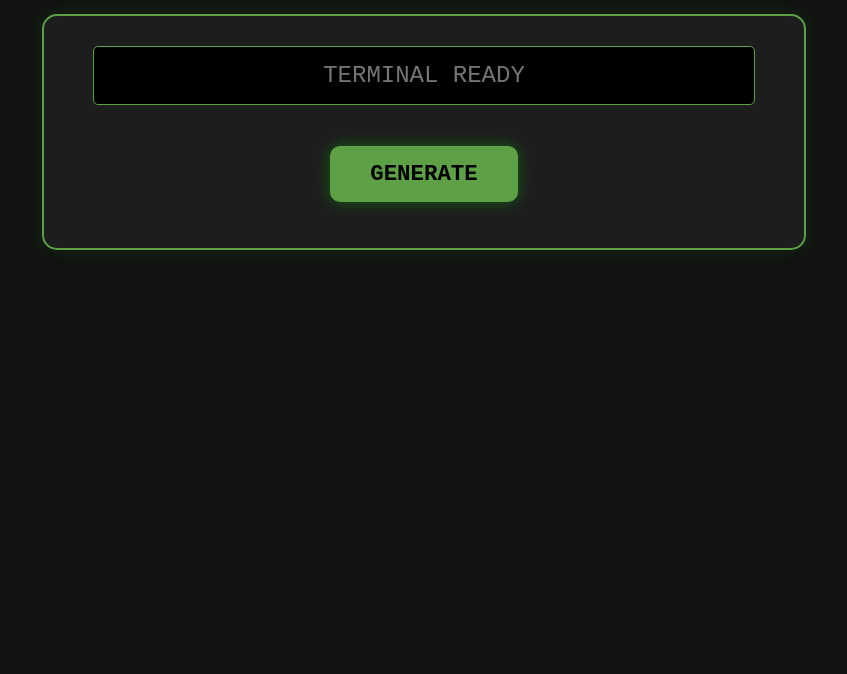
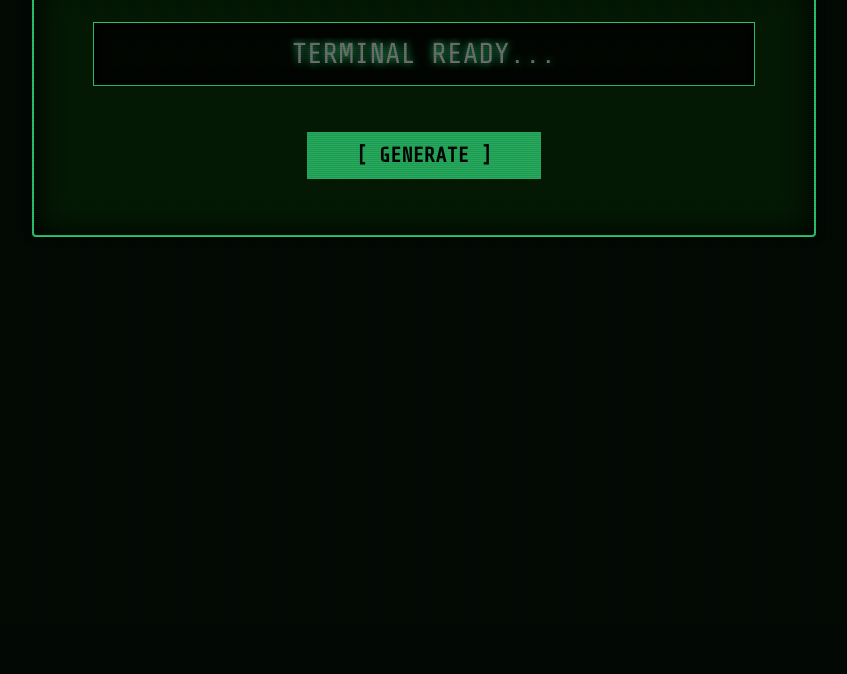
Before and after one commit to FOffline/FOnline-o-matic, a plain HTML site: page index.htm in a window 1280 px wide. Shown: the part 176-850 px from the top of the page, without its empty margins (216-1063 px from the left). Before the commit the page ends 800 px from the top, so only its background shows below. Drawn offline with nearby package versions, Linux system fonts and the light colour scheme.

Commit message:
Update index.htm

```diff
--- a/index.htm
+++ b/index.htm
@@ -3,71 +3,149 @@
 <head>
   <meta http-equiv="content-type" content="text/html; charset=utf-8">
   <title>FOnline-o-matic</title>
+
+  <link rel="preconnect" href="https://fonts.googleapis.com">
+  <link rel="preconnect" href="https://fonts.gstatic.com" crossorigin>
+  <link href="https://fonts.googleapis.com/css2?family=Share+Tech+Mono&display=swap" rel="stylesheet">
+
   <style type="text/css">
+    :root {
+      /* Slime Green Palette - Darker & Softer */
+      --pip-green: #2ecc71;      /* Softer Phosphor Green */
+      --pip-green-dim: #051a05;  /* Deep dark green for backgrounds */
+      --pip-green-glow: rgba(46, 204, 113, 0.2);
+      --pip-bg: #020804;         /* Very dark green-black */
+    }
+
     body {
-      background: #121212;
-      color: #5DA046;
-      font-family: 'Courier New', Courier, monospace;
+      background-color: var(--pip-bg);
+      color: var(--pip-green);
+      font-family: 'Share Tech Mono', monospace;
       display: flex;
       flex-direction: column;
       align-items: center;
       padding-top: 50px;
+      overflow: hidden;
+      margin: 0;
+      height: 100vh;
+    }
+
+    /* CRT Overlay Layer */
+    body::before {
+      content: " ";
+      display: block;
+      position: absolute;
+      top: 0; left: 0; bottom: 0; right: 0;
+      background: linear-gradient(rgba(18, 16, 16, 0) 50%, rgba(0, 0, 0, 0.1) 50%),
+                  linear-gradient(90deg, rgba(255, 0, 0, 0.02), rgba(0, 255, 0, 0.01), rgba(0, 0, 255, 0.02));
+      z-index: 2;
+      background-size: 100% 2px, 3px 100%;
+      pointer-events: none;
+    }
+
+    /* Subtle Scanline Animation */
+    body::after {
+      content: " ";
+      display: block;
+      position: absolute;
+      top: 0; left: 0; bottom: 0; right: 0;
+      background: rgba(18, 16, 16, 0.03);
+      opacity: 0;
+      z-index: 2;
+      pointer-events: none;
+      animation: flicker 0.15s infinite;
     }
 
     header h1 {
       font-weight: bold;
-      font-style: italic;
+      text-transform: uppercase;
       text-align: center;
-      text-shadow: 0px 0px 10px #5DA046;
-      font-size: 3.5em;
-      margin-bottom: 30px;
+      text-shadow: 0 0 5px var(--pip-green);
+      font-size: 3em;
+      margin-bottom: 20px;
+      letter-spacing: 4px;
+      opacity: 0.9;
     }
 
     section {
-      background: rgba(30, 30, 30, 0.9);
-      border: 2px solid #5DA046;
-      padding: 30px;
-      border-radius: 15px;
+      background: var(--pip-green-dim);
+      border: 2px solid var(--pip-green);
+      padding: 40px;
+      border-radius: 4px;
       width: 700px;
       text-align: center;
-      box-shadow: 0px 0px 20px rgba(0, 255, 0, 0.1);
+      box-shadow: inset 0 0 30px #000, 0 0 10px rgba(0, 0, 0, 0.5);
+      position: relative;
+      z-index: 1;
+      /* Subtle breathing animation instead of harsh flicker */
+      animation: breathe 4s ease-in-out infinite;
+    }
+
+    @keyframes breathe {
+      0%, 100% { opacity: 0.95; }
+      50% { opacity: 1; }
     }
 
     #faction_text {
-      background: #000000;
-      border: 1px solid #5DA046;
-      border-radius: 5px;
-      color: #00FF00;
-      font-family: 'Courier New', Courier, monospace;
-      /* Adjusted font-size here */
-      font-size: 1.5em;
+      background: #000500;
+      border: 1px solid var(--pip-green);
+      color: var(--pip-green);
+      font-family: 'Share Tech Mono', monospace;
+      font-size: 1.8em;
       width: 90%;
       padding: 15px;
-      margin-bottom: 25px;
+      margin-bottom: 30px;
       text-align: center;
+      text-transform: uppercase;
+      outline: none;
+      box-shadow: inset 0 0 15px #000;
+      text-shadow: 0 0 8px var(--pip-green);
     }
 
     #generate_button {
-      /* Adjusted font-size here */
-      font-size: 1.4em;
-      font-family: 'Courier New', Courier, monospace;
+      font-size: 1.3em;
+      font-family: 'Share Tech Mono', monospace;
       font-weight: bold;
       color: #000;
-      background-color: #5DA046;
+      background-color: var(--pip-green);
       border: none;
-      padding: 15px 40px;
-      border-radius: 10px;
+      padding: 12px 50px;
       cursor: pointer;
-      box-shadow: 0px 0px 15px rgba(0, 255, 0, 0.3);
+      text-transform: uppercase;
+      transition: all 0.2s;
+      opacity: 0.85;
     }
 
     #generate_button:hover {
-      background-color: #00FF00;
-      box-shadow: 0px 0px 25px rgba(0, 255, 0, 0.6);
+      opacity: 1;
+      box-shadow: 0 0 20px var(--pip-green);
+      transform: translateY(-1px);
+    }
+
+    #generate_button:active {
+      transform: translateY(1px);
     }
 
     .data-lists {
       display: none;
+    }
+
+    /* Moving scanline bar */
+    .scanline {
+      width: 100%;
+      height: 100px;
+      z-index: 3;
+      background: linear-gradient(0deg, rgba(0, 0, 0, 0) 0%, rgba(46, 204, 113, 0.05) 50%, rgba(0, 0, 0, 0) 100%);
+      opacity: 0.1;
+      position: absolute;
+      bottom: 100%;
+      animation: scanline 8s linear infinite;
+    }
+
+    @keyframes scanline {
+      0% { bottom: 100%; }
+      80% { bottom: 100%; }
+      100% { bottom: -100px; }
     }
   </style>
 
@@ -75,21 +153,22 @@
     function generateFaction() {
       var list = document.getElementById("Names");
       var randomName = list.options[Math.floor(Math.random() * list.options.length)].text;
-
       document.getElementById("faction_text").value = "FOnline: " + randomName;
     }
   </script>
 </head>
 <body>
 
+  <div class="scanline"></div>
+
   <header>
     <h1>FOnline-o-matic</h1>
   </header>
 
   <section>
-    <input id="faction_text" type="text" readonly placeholder="TERMINAL READY">
+    <input id="faction_text" type="text" readonly placeholder="TERMINAL READY...">
     <p>
-      <button id="generate_button" type="button" onclick="generateFaction()">GENERATE</button>
+      <button id="generate_button" type="button" onclick="generateFaction()">[ GENERATE ]</button>
     </p>
   </section>
 
@@ -103,9 +182,10 @@
       <option>Genesis</option><option>Wasteland Warfare</option><option>Call of the Vault</option><option>Shadow of the Enclave</option>
       <option>Anarchy</option><option>Return of the Chosen One</option><option>Reborn</option><option>Revolution</option>
       <option>New Beginnings</option><option>Loot Heaven</option><option>Warzone</option><option>Scorched Earth</option>
-	  <option>Last Hope</option><option>Shoot & Loot</option><option>Torment</option><option>Wild West</option>
-	  <option>True Wasteland</option><option>2238 Redux</option><option>Desert Warfare</option><option>Raiderland</option>
-	  <option>Harsh Wasteland</option><option>Age of Warlords</option><option>Project Mayhem</option><option>Desolation</option>
+      <option>Last Hope</option><option>Shoot & Loot</option><option>Torment</option><option>Wild West</option>
+      <option>True Wasteland</option><option>2238 Redux</option><option>Desert Warfare</option><option>Raiderland</option>
+      <option>Harsh Wasteland</option><option>Age of Warlords</option><option>Project Mayhem</option><option>Desolation</option><option>Cheekie Breekie</option><option>Desolated California</option><option>Revival</option><option>Banditland</option>
+      <option>Wasteland Conquest</option><option>Aftertimes Mk2</option><option>New Hope</option><option>Another Reloaded clone</option>
     </select>
   </div>
 
```
